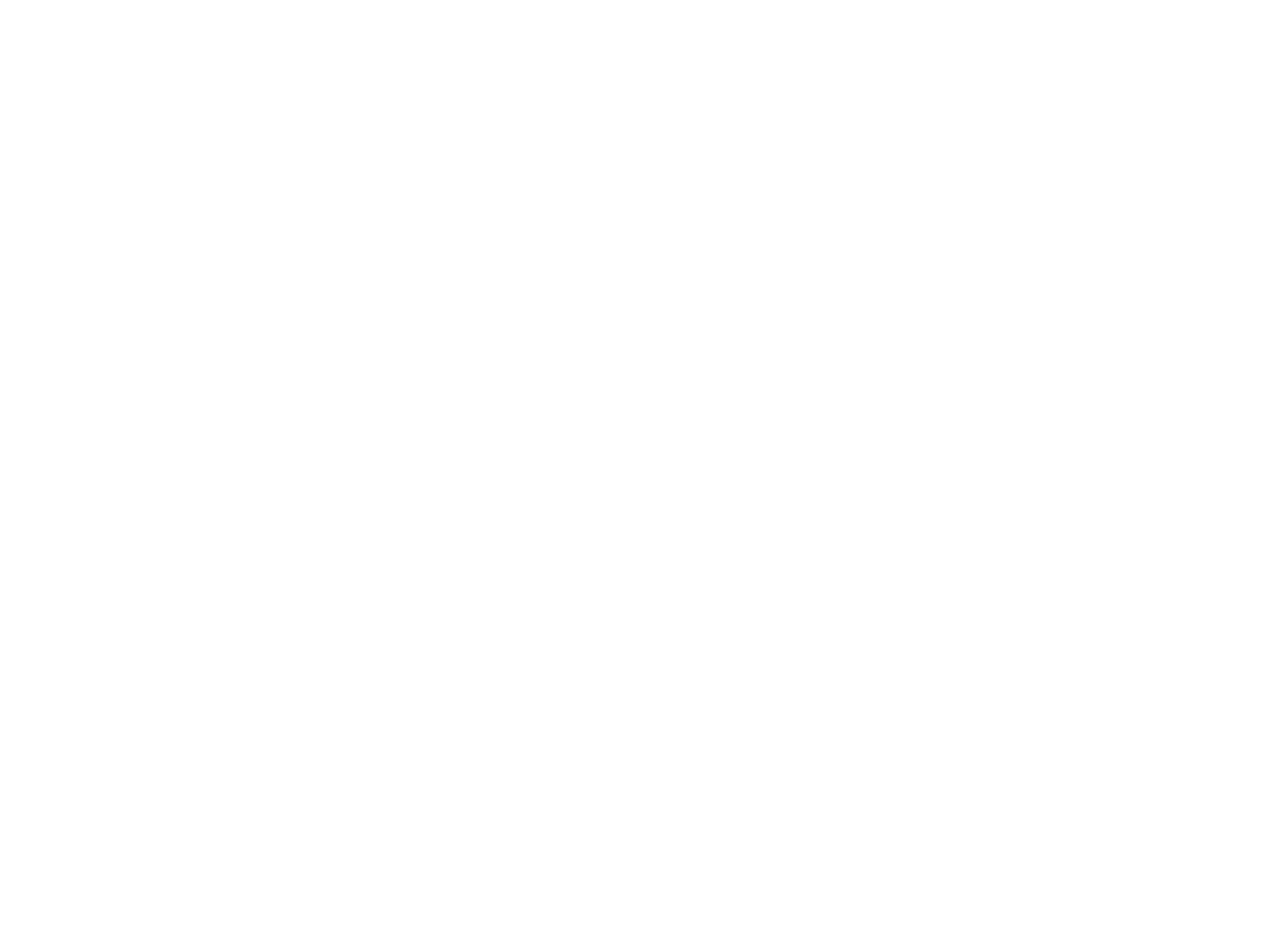
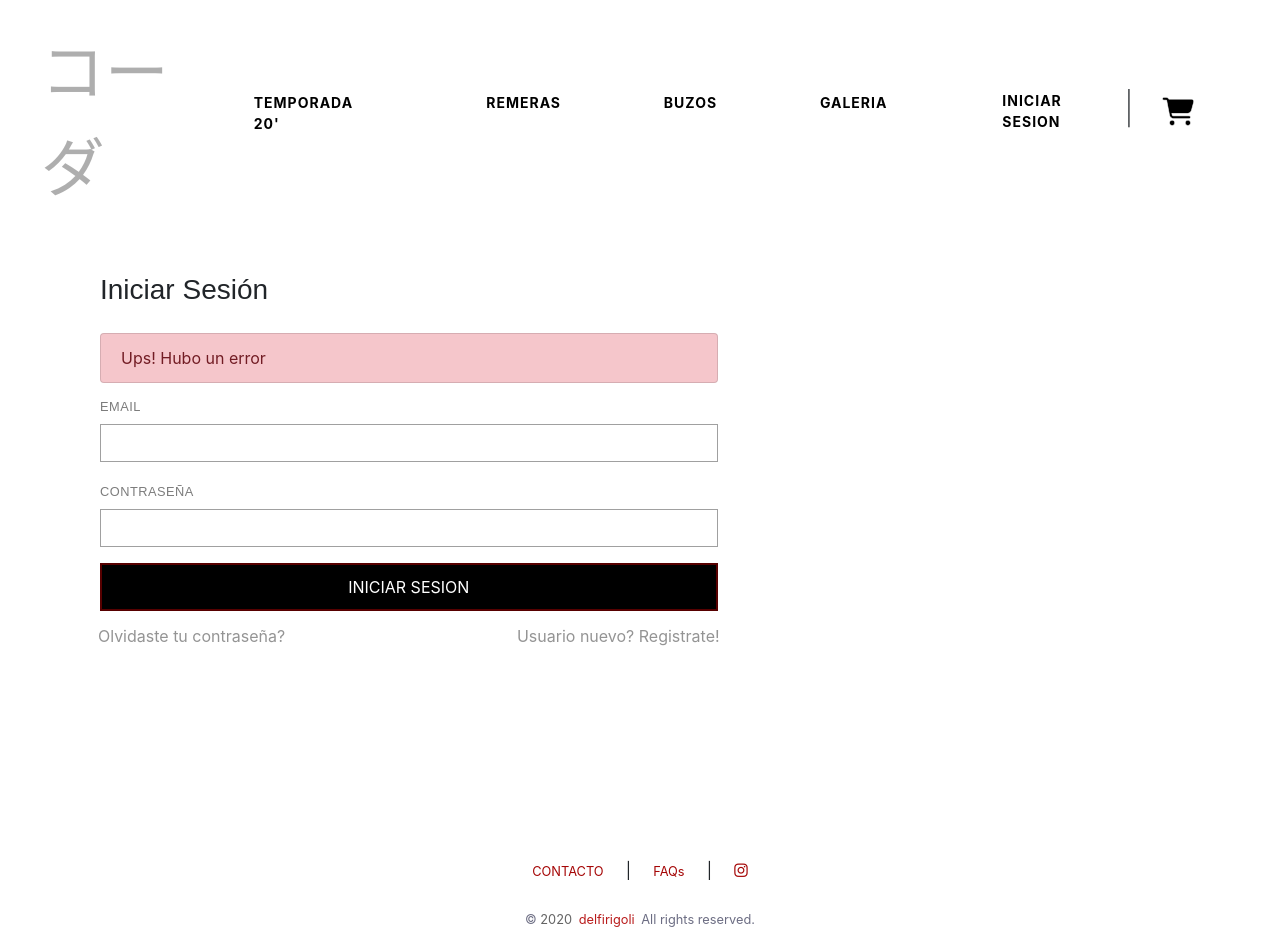
Before and after one commit to delfirigoli/CoderHouse, a plain HTML site: page views/login.html in a window 1280 px wide. Before the commit the page ends 800 px from the top, so only its background shows below. Drawn offline with nearby package versions, Linux system fonts and the light colour scheme.

Commit message:
added register & login

```diff
--- a/index.html
+++ b/index.html
@@ -1,9 +1,8 @@
 <!doctype html>
-<html lang="{{ str_replace('_', '-', app()->getLocale()) }}">
+<html>
 <head>
     <meta charset="utf-8">
     <meta name="viewport" content="width=device-width, initial-scale=1">
-    <meta name="csrf-token" content="{{ csrf_token() }}">
 
     <title>Coder Clothing</title>
 
@@ -68,7 +67,7 @@
                 <div class="row">
                     <div class="col-12">
                         <div class="contact">
-                            <a href="https://instagram.com/delfirigoli">CONTACTO</a><span>|</span><a href="https://instagram.com/delfirigoli">FAQs</a><span>|</span><a href="https://instagram.com/delfirigoli"><i class="ig fa fa-instagram"></i></a>
+                            <a href="https://instagram.com/delfirigoli">CONTACTO</a><span>|</span><a href="https://www.youtube.com/watch?v=dQw4w9WgXcQ">FAQs</a><span>|</span><a href="https://instagram.com/delfirigoli"><i class="ig fa fa-instagram"></i></a>
                         </div>
                         <div class="copyright">
                             <p>© <span>2020</span> <a href="https://instagram.com/delfirigoli" class="transition">delfirigoli</a> All rights reserved.</p>
@@ -78,6 +77,7 @@
         </div>
     </div>
 </body>
+<script src="https://use.fontawesome.com/4fd7d5dcbe.js"></script>
     <script src="https://code.jquery.com/jquery-3.4.1.slim.min.js" integrity="sha384-J6qa4849blE2+poT4WnyKhv5vZF5SrPo0iEjwBvKU7imGFAV0wwj1yYfoRSJoZ+n" crossorigin="anonymous"></script>
     <script src="https://cdn.jsdelivr.net/npm/popper.js@1.16.0/dist/umd/popper.min.js" integrity="sha384-Q6E9RHvbIyZFJoft+2mJbHaEWldlvI9IOYy5n3zV9zzTtmI3UksdQRVvoxMfooAo" crossorigin="anonymous"></script>
     <script src="https://stackpath.bootstrapcdn.com/bootstrap/4.4.1/js/bootstrap.min.js" integrity="sha384-wfSDF2E50Y2D1uUdj0O3uMBJnjuUD4Ih7YwaYd1iqfktj0Uod8GCExl3Og8ifwB6" crossorigin="anonymous"></script>
--- a/views/login.html
+++ b/views/login.html
@@ -0,0 +1,109 @@
+<!doctype html>
+<html>
+<head>
+    <meta charset="utf-8">
+    <meta name="viewport" content="width=device-width, initial-scale=1">
+
+    <title>Coder Clothing</title>
+
+        <link rel="stylesheet" href="https://cdnjs.cloudflare.com/ajax/libs/animate.css/4.0.0/animate.min.css"/>
+        <link href="https://fonts.googleapis.com/css2?family=Noto+Sans+JP:wght@700&display=swap" rel="stylesheet">
+        <link href="https://fonts.googleapis.com/css2?family=Fjalla+One&display=swap" rel="stylesheet">
+        <link href="https://fonts.googleapis.com/css2?family=Bebas+Neue&display=swap" rel="stylesheet">
+        <link href="https://fonts.googleapis.com/css?family=Nunito:200,600" rel="stylesheet">
+        <link rel="stylesheet" href="https://stackpath.bootstrapcdn.com/bootstrap/4.4.1/css/bootstrap.min.css" integrity="sha384-Vkoo8x4CGsO3+Hhxv8T/Q5PaXtkKtu6ug5TOeNV6gBiFeWPGFN9MuhOf23Q9Ifjh" crossorigin="anonymous">
+        <link rel="stylesheet" href="../assets/css/main.css">
+        <link rel="stylesheet" href="../assets/css/login.css">
+</head>
+<body class="app">
+    <nav class="navbar navbar-expand-lg navbar-light justify-content-between">
+        <a class="logo nav-item" href="../index.html">コーダ</a>
+        <button class="navbar-toggler" type="button" data-toggle="collapse" data-target="#navbar-collapse" aria-controls="navbar-collapse" aria-expanded="false" aria-label="Toggle navigation">
+                <i class="fa fa-bars" aria-hidden="true"></i>
+        </button>
+        <div class="collapse navbar-collapse justify-content-center col-10" id="navbar-collapse">
+            <ul class="nav justify-content-around collapsables col-9">
+                <li class="nav-item">
+                    <a href="products.html">TEMPORADA 20'</a>
+                </li>
+                <li class="nav-item">
+                    <a href="#">remeras</a>
+                </li>
+                <li class="nav-item">
+                    <a href="#">buzos</a>
+                </li>
+                <li class="nav-item">
+                    <a href="#">galeria</a>
+                </li>
+                </ul>
+                <ul class='nav justify-content-center collapsables carty col-4'>
+                    <li class="nav-item">
+                    <a href="login.html">iniciar sesion</a>
+                    </li>
+                    <li class='d-none d-lg-block d-xl-block'><h2 style='padding-right:1vw;font-weight:150'>|</h2></li>
+                <li><a class="nav-link cart" href="cart.html"><i class="fa fa-shopping-cart" aria-hidden=true ></i></a></li>
+                </ul>
+        </div>
+    </nav>
+        <!-- end nav-bar -->
+
+        <main class="py-4">
+            <div class="container">
+                <div class="col-lg-7 col-12">
+                <h3>Iniciar Sesión</h3>
+                <form action="{{route('login')}}" method="post" id='loginForm'>
+                    <ul class="list-group" style="padding-bottom:10px;">
+                            <li class="list-group-item list-group-item-danger">Ups! Hubo un error</li>
+                    </ul>
+                    <div class="form-group">
+                      <label for="email">Email</label>
+                      <input type="text" name='email' class="form-control" id="email" aria-describedby="emailHelp">
+                      <p id="errorEmail"></p>
+                    </div>
+                    <div class="form-group">
+                      <label for="password">Contraseña</label>
+                      <input type="password" name="password" id='password' class="form-control" id="password">
+                      <p id="errorPassword"></p>
+
+                    </div>
+                    <button type="submit" class="btn btn-dark login">Iniciar Sesion</button>
+                    <div class="row justify-content-between">
+                    <a class='links' href='https://www.youtube.com/watch?v=dQw4w9WgXcQ'> Olvidaste tu contraseña?</a>
+                    <a class='links' href="register.html">Usuario nuevo? Registrate!</a>
+                    </div>
+                  </form>
+                </div>
+            </div>
+        </main>
+        <div class="footer section-padding">
+            <div class="container">
+                <div class="row">
+                    <div class="col-12 text-center">
+                        <div class="contact">
+                            <a href="https://instagram.com/delfirigoli">CONTACTO</a><span>|</span><a href="https://www.youtube.com/watch?v=dQw4w9WgXcQ">FAQs</a><span>|</span><a href="https://instagram.com/danrigoli"><i class="ig fa fa-instagram"></i></a>
+                        </div>
+                        <div class="copyright">
+                            <p>© <span>2020</span> <a href="https://instagram.com/delfirigoli" class="transition">delfirigoli</a> All rights reserved.</p>
+                        </div>
+                    </div>
+                </div>
+        </div>
+    </div>
+</body>
+<script src="https://use.fontawesome.com/4fd7d5dcbe.js"></script>
+    <script src='http://ajax.googleapis.com/ajax/libs/jquery/3.4.1/jquery.min.js'></script>
+    <script src="https://code.jquery.com/jquery-3.4.1.slim.min.js" integrity="sha384-J6qa4849blE2+poT4WnyKhv5vZF5SrPo0iEjwBvKU7imGFAV0wwj1yYfoRSJoZ+n" crossorigin="anonymous"></script>
+    <script src="https://cdn.jsdelivr.net/npm/popper.js@1.16.0/dist/umd/popper.min.js" integrity="sha384-Q6E9RHvbIyZFJoft+2mJbHaEWldlvI9IOYy5n3zV9zzTtmI3UksdQRVvoxMfooAo" crossorigin="anonymous"></script>
+    <script src="https://stackpath.bootstrapcdn.com/bootstrap/4.4.1/js/bootstrap.min.js" integrity="sha384-wfSDF2E50Y2D1uUdj0O3uMBJnjuUD4Ih7YwaYd1iqfktj0Uod8GCExl3Og8ifwB6" crossorigin="anonymous"></script>
+   <script>
+        	$(document).ready(function(e){
+                window.setInterval(function(){
+                const logo = document.querySelector('.logo')
+                logo.className = 'logo nav-item animate__animated animate__flash'}
+                , 5000);
+                window.setInterval(function(){
+                const logo = document.querySelector('.logo')
+                logo.className = 'logo nav-item'}
+                , 5500);});
+    </script>
+</html>
```
Also changed, not shown: views/cart.html (+4 -4 lines), views/product.html (+3 -4 lines), views/products.html (+4 -3 lines), views/register.html (+110 -0 lines).
